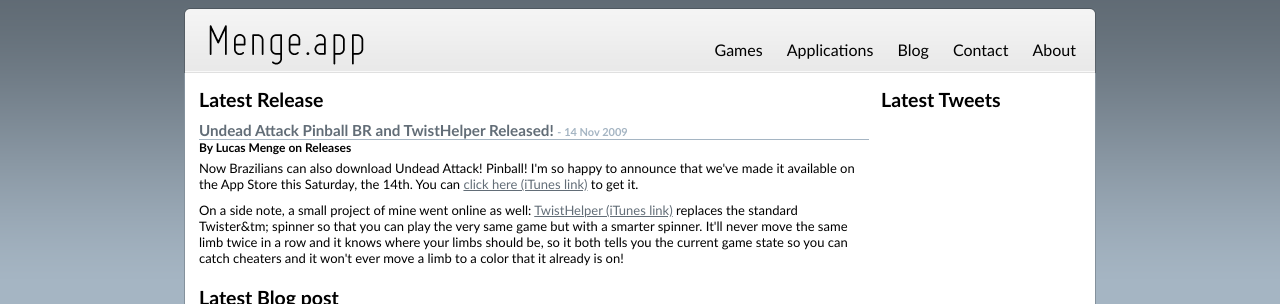
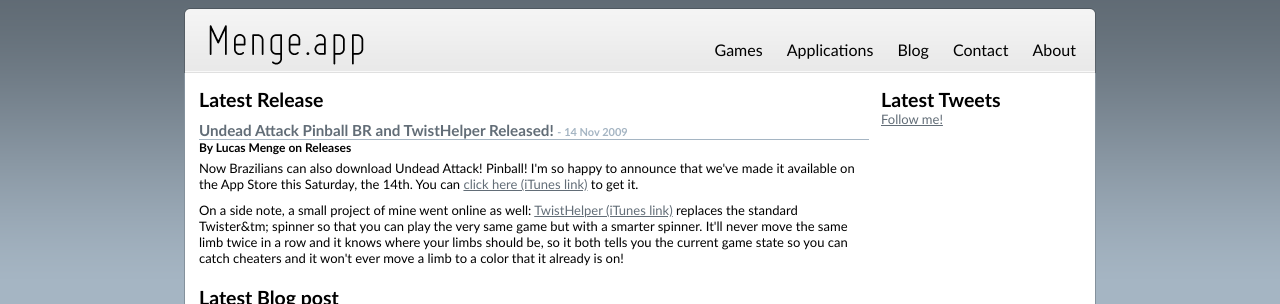
Before and after one commit to lmmenge/lmmenge.github.com, a Jekyll site: the page built from index.html, in a window 1280 px wide. Shown: the top 304 px of the page. Built offline with Jekyll 4.4.1, drawn with Linux system fonts in a browser that asks for light colours.

Commit message:
Follow me link added

```diff
--- a/blog.html
+++ b/blog.html
@@ -31,6 +31,7 @@
 
 <div class="tweetsColumn" id="twitter_div">
   <h2>Latest Tweets</h2>
+  <a href="http://www.twitter.com/lmmenge">Follow me!</a>
   <ul id="twitter_update_list"></ul>
 </div>
 <div class="clear"></div>
--- a/index.html
+++ b/index.html
@@ -31,6 +31,7 @@
 
 <div class="tweetsColumn" id="twitter_div">
   <h2>Latest Tweets</h2>
+  <a href="http://www.twitter.com/lmmenge">Follow me!</a>
   <ul id="twitter_update_list"></ul>
 </div>
 <div class="clear"></div>
```
